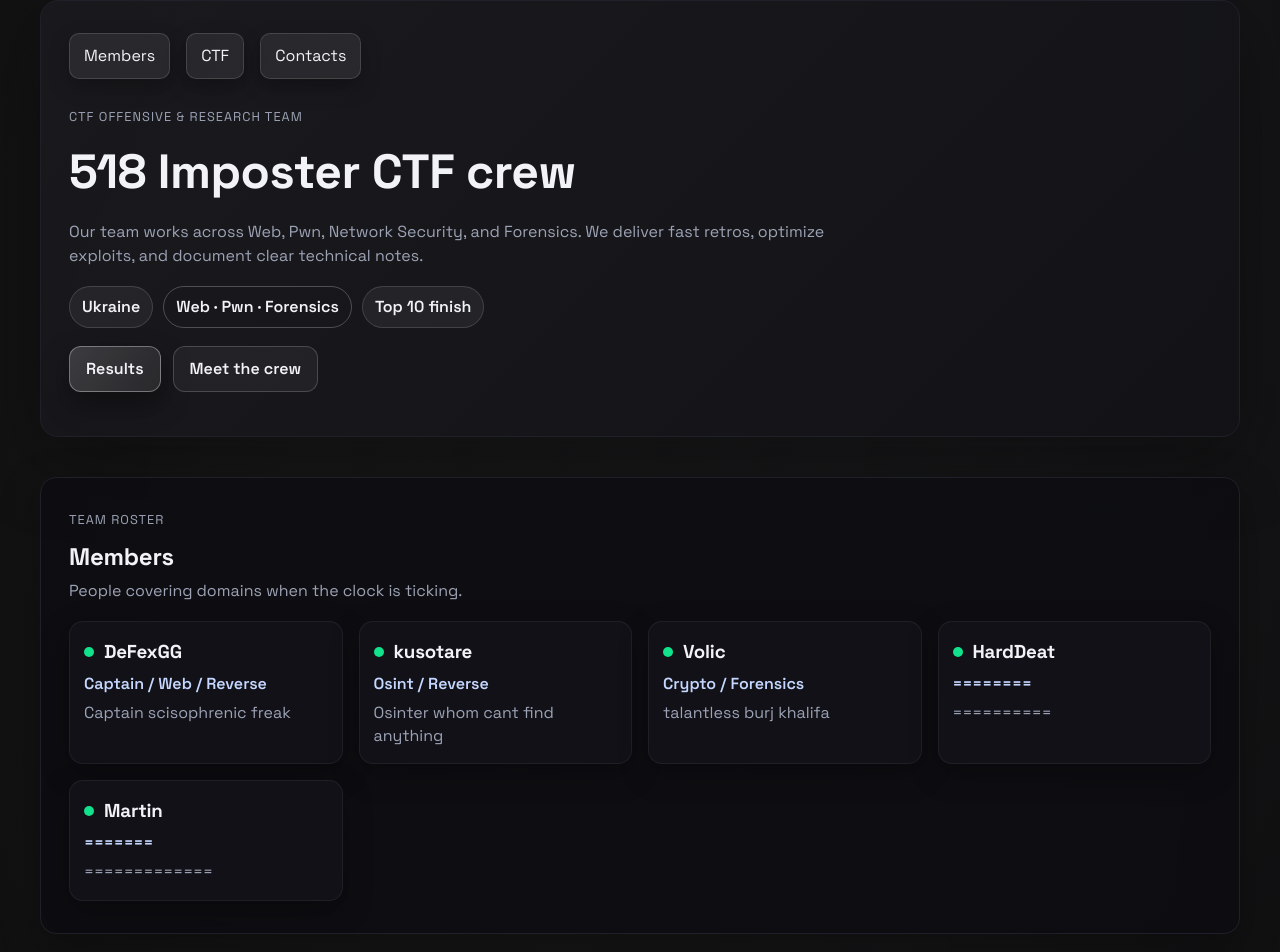
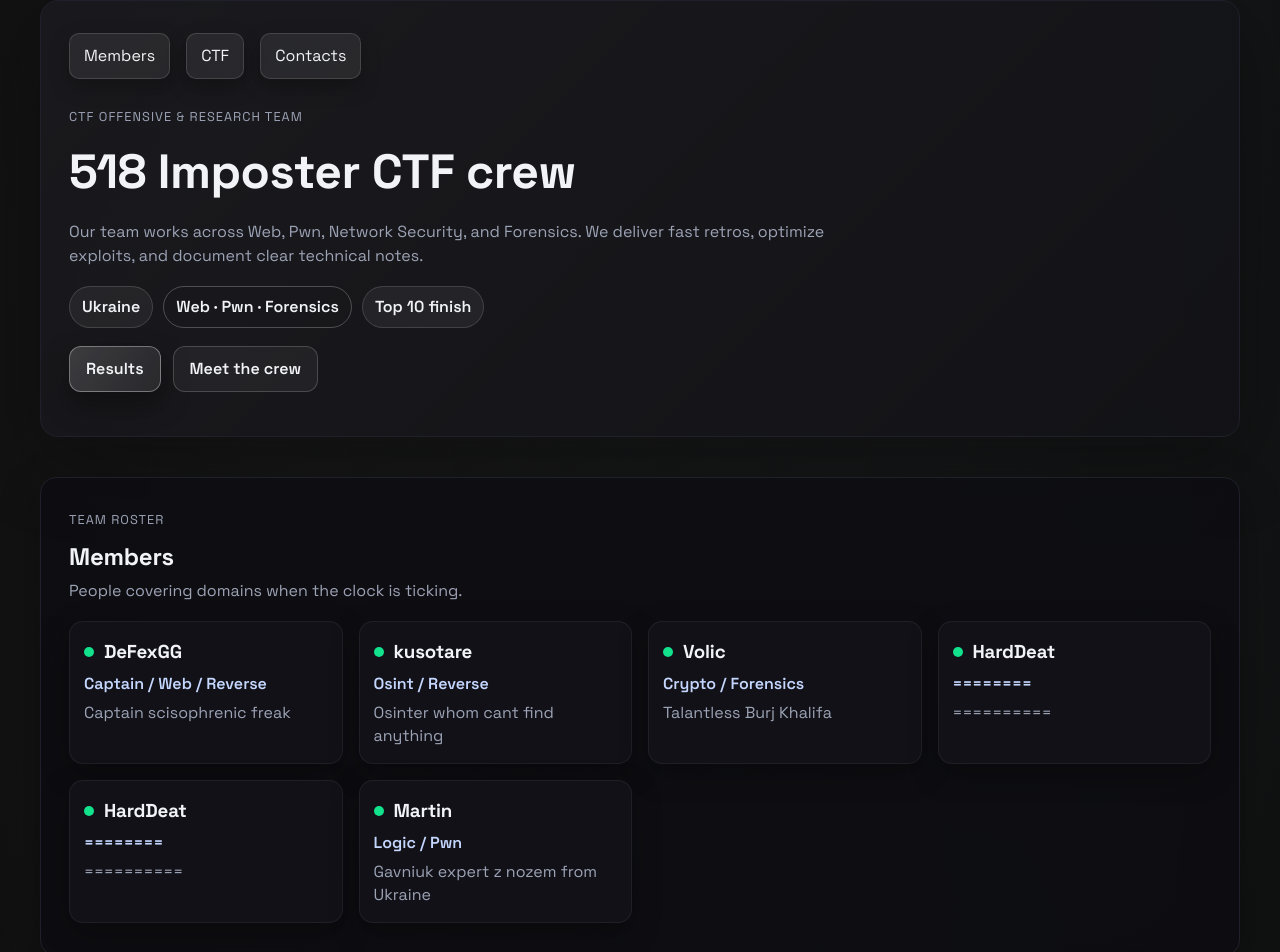
Before and after one commit to DeFexNN/ctf-site, a React (Vite) app: page / in a window 1280 px wide. Shown: the top 952 px of the page. Built offline with nearby package versions, Linux system fonts and the light colour scheme.

Commit message:
added member info

```diff
--- a/src/data/members.js
+++ b/src/data/members.js
@@ -12,16 +12,21 @@ export const members = [
     {
         nick: "Volic",
         role: "Crypto / Forensics",
-        about: "talantless burj khalifa",
+        about: "Talantless Burj Khalifa",
     },
     {
         nick: "HardDeat",
         role: "========",
         about: "==========",
     },
+        {
+        nick: "HardDeat",
+        role: "========",
+        about: "==========",
+    },
     {
         nick: "Martin",
-        role: "=======",
-        about: "=============",
+        role: "Logic / Pwn",
+        about: "Gavniuk expert z nozem from Ukraine",
     }
 ];
```
